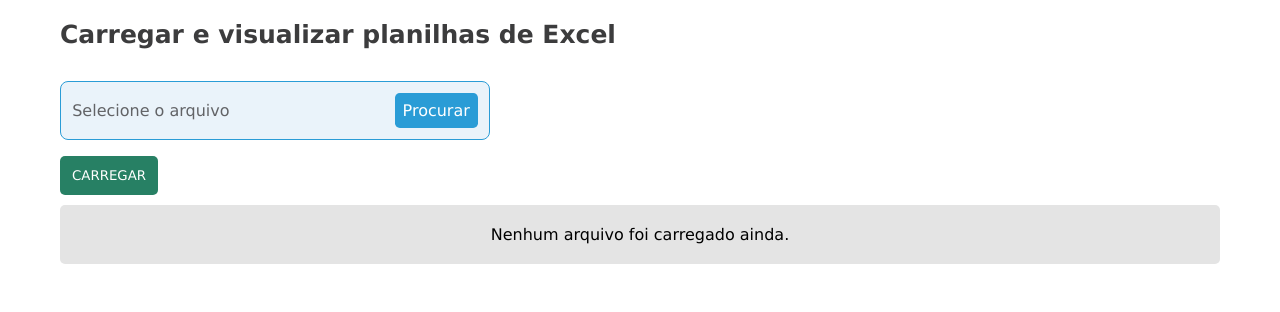
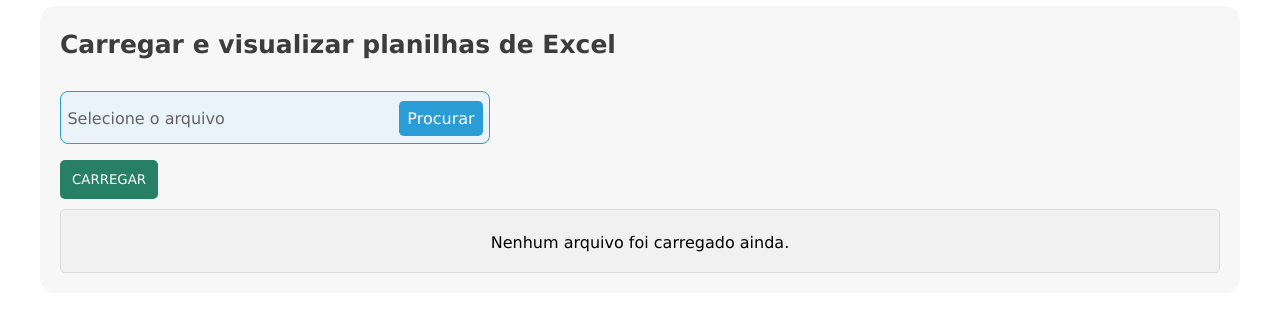
Before and after one commit to thaizacapelao/Importacao-ArquivoExcell-Txt, a React (Create React App) app: page / in a window 1280 px wide. Shown: the top 312 px of the page. Built offline with nearby package versions, Linux system fonts and the light colour scheme.

Commit message:
Adicionando useState ao clicar em carregar e estilizacoes das informacoes recebidas dos arquivos

```diff
--- a/src/App.js
+++ b/src/App.js
@@ -8,6 +8,7 @@ function App() {
 
   const [excelFile, setExcelFile] = useState(null);
   const [typeError, setTypeError] = useState(null);
+  const [centerViewerContent, setCenterViewerContent] = useState(false); // Adicione o estado aqui
 
   // submit estado:
   const [excelData, setExcelData] = useState(null);
@@ -50,6 +51,7 @@ function App() {
       const worksheet = workbook.Sheets[worksheetName];
       const data = XLSX.utils.sheet_to_json(worksheet);
       setExcelData(data.slice(0,10));
+      setCenterViewerContent(true);
     }
   }
 
@@ -71,14 +73,19 @@ function App() {
           <span class="text">Selecione o arquivo</span>
           <span>Procurar</span>
         </label>
-        <button type="submit" className="btn btn-sucess btn-md">CARREGAR</button>
+        <button
+        type="submit"
+        className="btn btn-sucess btn-md"
+        onClick={handlefileSubmit}
+        >
+          CARREGAR</button>
         {typeError&&(
           <div className="alert alert-danger custom-error" role="alert">{typeError}</div>
         )}
       </form>
 
       {/* View data */}
-      <div className="viewer">
+      <div className={`viewer ${centerViewerContent ? 'center-content' : ''}`}>
         {excelData?(
           <div className="table-responsive">
             <table className="table">
--- a/src/index.css
+++ b/src/index.css
@@ -1,5 +1,5 @@
 *{
-  margin: 0;
+  margin: 0.2rem 0 0 0;
   padding: 0;
   font-family: 'Lucida Sans', 'Lucida Sans Regular', 'Lucida Grande', 'Lucida Sans Unicode', Geneva, Verdana, sans-serif;
   box-sizing: border-box;
@@ -14,6 +14,8 @@
 .wrapper{
   width: 100%;
   max-width: 1200px;
+  background-color: #d1d1d12d;
+  border-radius: 15px;
   margin: auto;
   overflow-x: hidden;
   padding: 20px;
@@ -33,7 +35,7 @@ label{
   width: 100%;
   justify-content: space-between;
   align-items: center;
-  padding: 0.7rem;
+  padding: 0.4rem;
   border: 1px solid #2A9CD6;
   border-radius: 0.5rem;
   color: #626366;
@@ -66,14 +68,36 @@ label span:nth-child(2){
 
 .viewer{
   width: 100%;
-  background-color: #e4e4e4;
+  background-color: #F1F1F1;
   padding: 20px;
   display: flex;
-  justify-content: center;
-  align-items: center;
   border-radius: 5px;
   box-shadow: none;
   outline-color: transparent;
+  overflow: auto;
+  justify-content: center;
+  border: 1px solid #dadbdb;
+}
+
+.viewer.center-content {
+  justify-content: flex-start;
+}
+
+::-webkit-scrollbar-track{
+  background-color: #f3f3f3;
+  border-radius: 0px 5px 5px 0px;
+}
+
+::-webkit-scrollbar{
+  width: 10px;
+  height: 10px;
+  border-radius: 0px 5px 5px 0px;
+  background-color: #fff;
+}
+
+::-webkit-scrollbar-thumb{
+  border-radius: 0px 5px 5px 0px;
+  background-color: #c9c9c3;
 }
 
 .custom-error {
```
